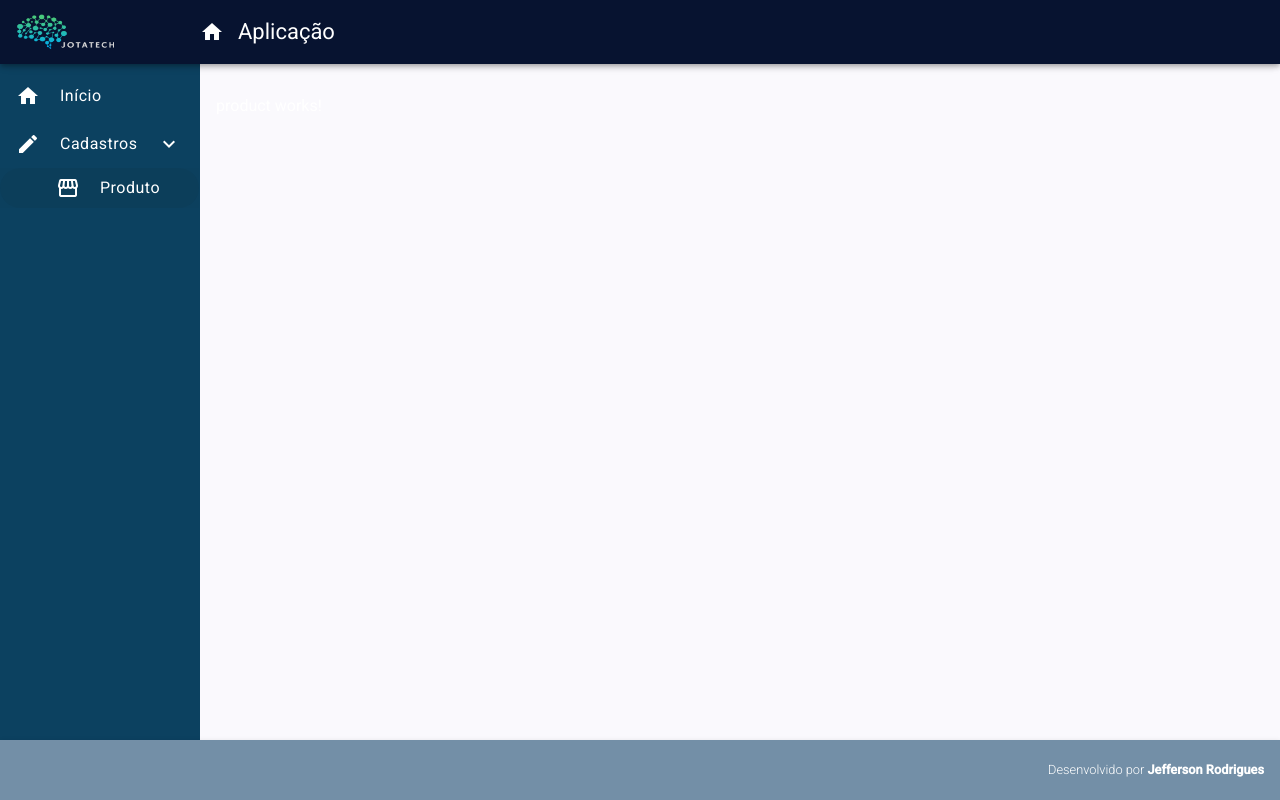
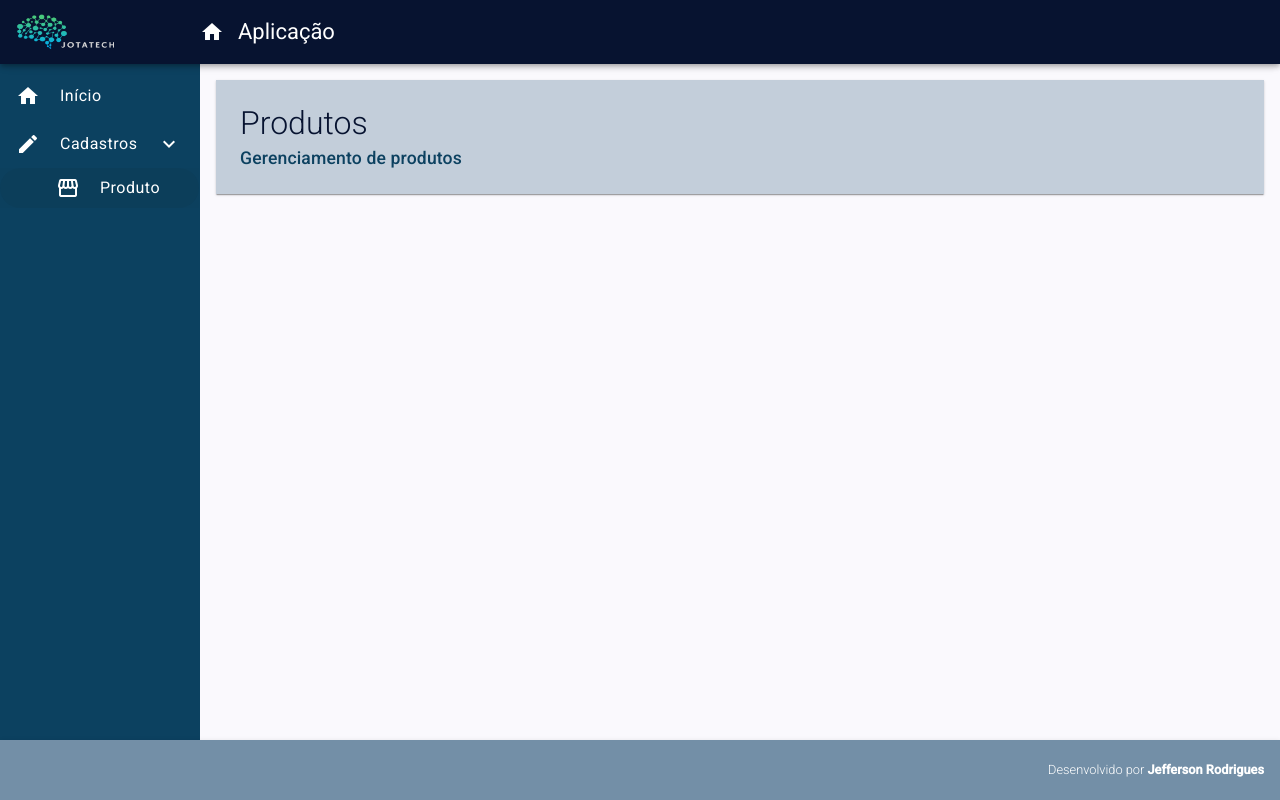
Before and after one commit to Jeff-Rdg/Stock_v2, an Angular app: page /register/product in a window 1280 px wide. Built offline with nearby package versions, Linux system fonts and the light colour scheme.

Commit message:
create: product.component

```diff
--- a/src/app/modules/product/product.component.html
+++ b/src/app/modules/product/product.component.html
@@ -1 +1 @@
-<p>product works!</p>
+<app-card title="Produtos" subtitle="Gerenciamento de produtos"/>
--- a/src/app/modules/product/product.component.ts
+++ b/src/app/modules/product/product.component.ts
@@ -1,8 +1,9 @@
 import { Component } from '@angular/core';
+import { CardComponent } from '../../shared/components/card/card.component';
 
 @Component({
   selector: 'app-product',
-  imports: [],
+  imports: [CardComponent],
   standalone: true,
   templateUrl: './product.component.html',
   styleUrl: './product.component.scss',
```
